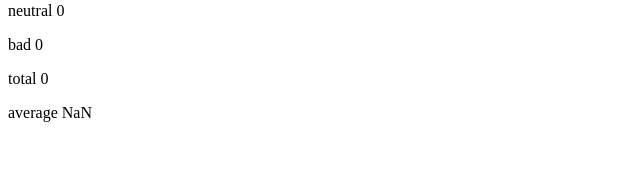
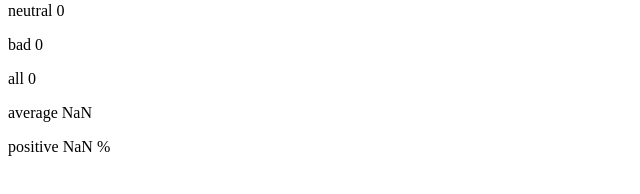
Before and after one commit to jubiij/Fullstack, a React (Vite) app in the folder osa1/unicafe/: page / in a window 1280 px wide. Shown: the part 200-394 px from the top of the page, without its empty margins (0-640 px from the left). Built offline with nearby package versions, Linux system fonts and the light colour scheme.

Commit message:
unicafe step2

```diff
--- a/osa1/unicafe/src/App.jsx
+++ b/osa1/unicafe/src/App.jsx
@@ -19,6 +19,9 @@ const App = () => {
 
   // tallennetaan kaikki klikit totaliin
   const [total, setTotal] = useState(0)
+
+  let average = (good - bad) / total
+  let positive = good / total
 
   // Käsitellään klikkaukset hyvälle
   const handleGoodClick = () => {
@@ -47,8 +50,9 @@ const App = () => {
       <p>good {good}</p>
       <p>neutral {neutral}</p>
       <p>bad {bad}</p>
-      <p>total {total}</p>
-      <p>average {(good - bad) / total}</p>
+      <p>all {total}</p>
+      <p>average {average}</p>
+      <p>positive {positive * 100} %</p>
     </div>
   )
 }
```
